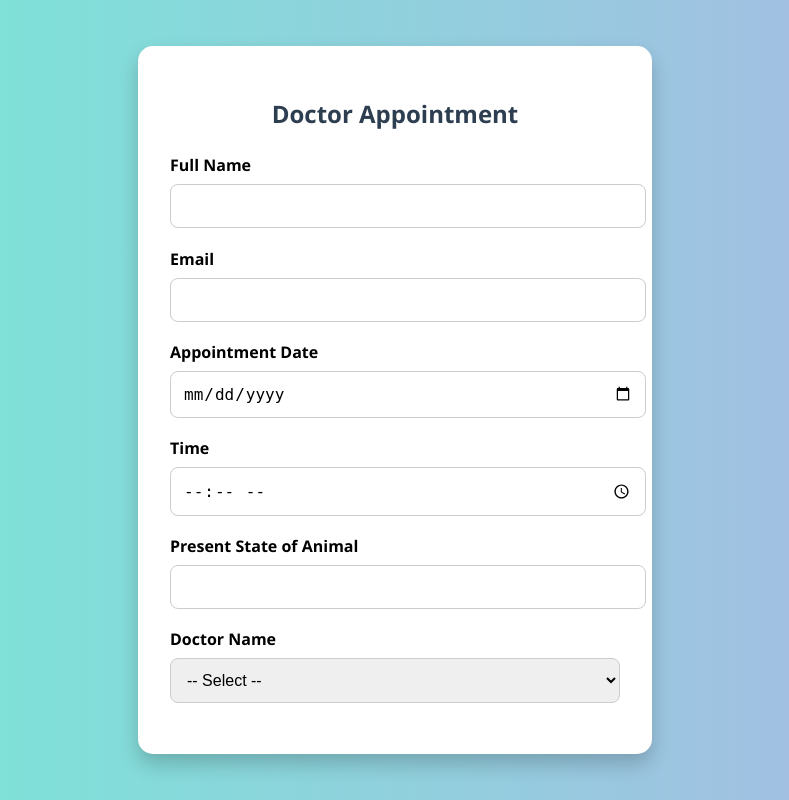
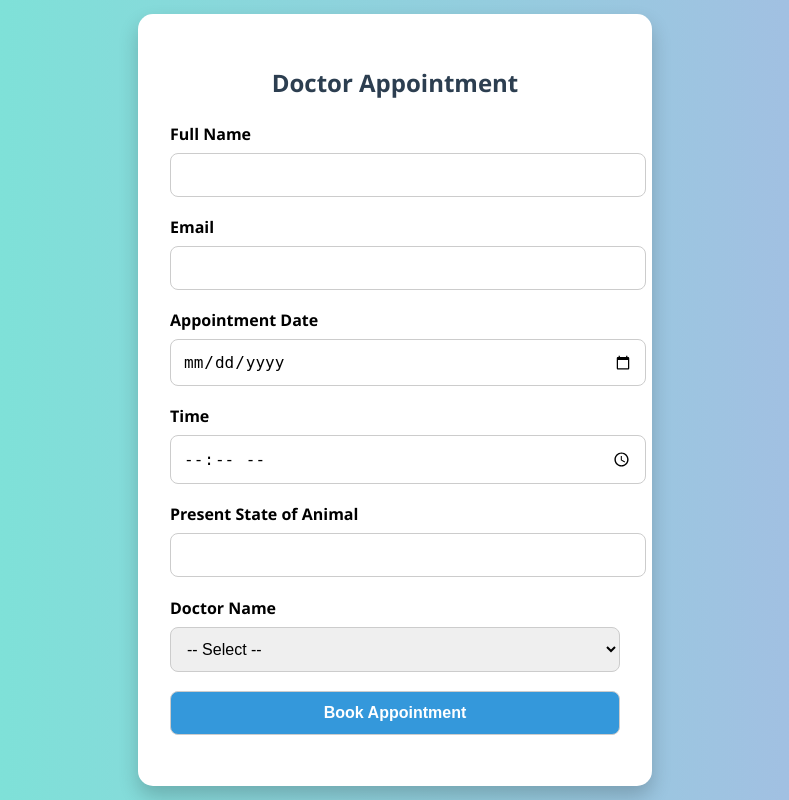
Before and after one commit to prasadwijerathna/Group-Project, a PHP site: page /appoinment.php in a window 1280 px wide. Shown: the whole page, without its empty margins (245-1034 px from the left). Run offline with PHP 8.4, Linux system fonts and the light colour scheme.

Commit message:
Update appoinment.php

```diff
--- a/appoinment.php
+++ b/appoinment.php
@@ -99,3 +99,9 @@
       <option value="Dr. Abdul Ahamed">Dr. Abdul Ahamed</option>
 
     </select>
+        <a href="index.php"><button type="submit" name="submit">Book Appointment</button></a>
+
+    <div class="success-message" id="successMessage">
+      ✅ Appointment Booked Successfully!
+    </div>
+  </form>
```
